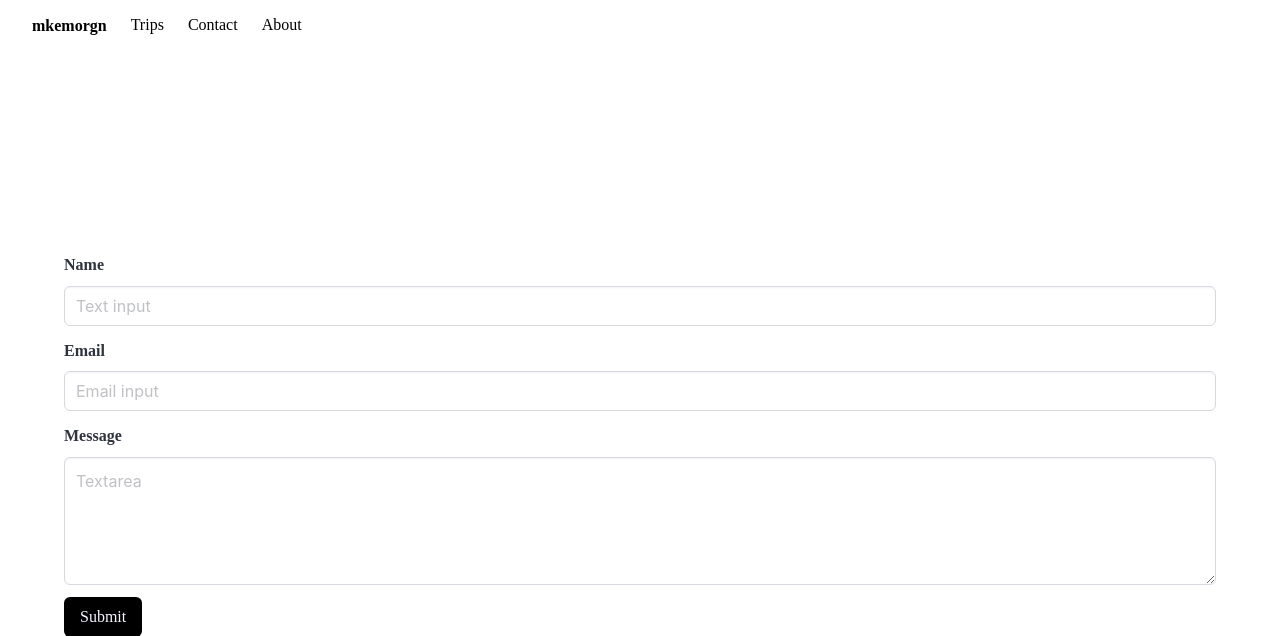
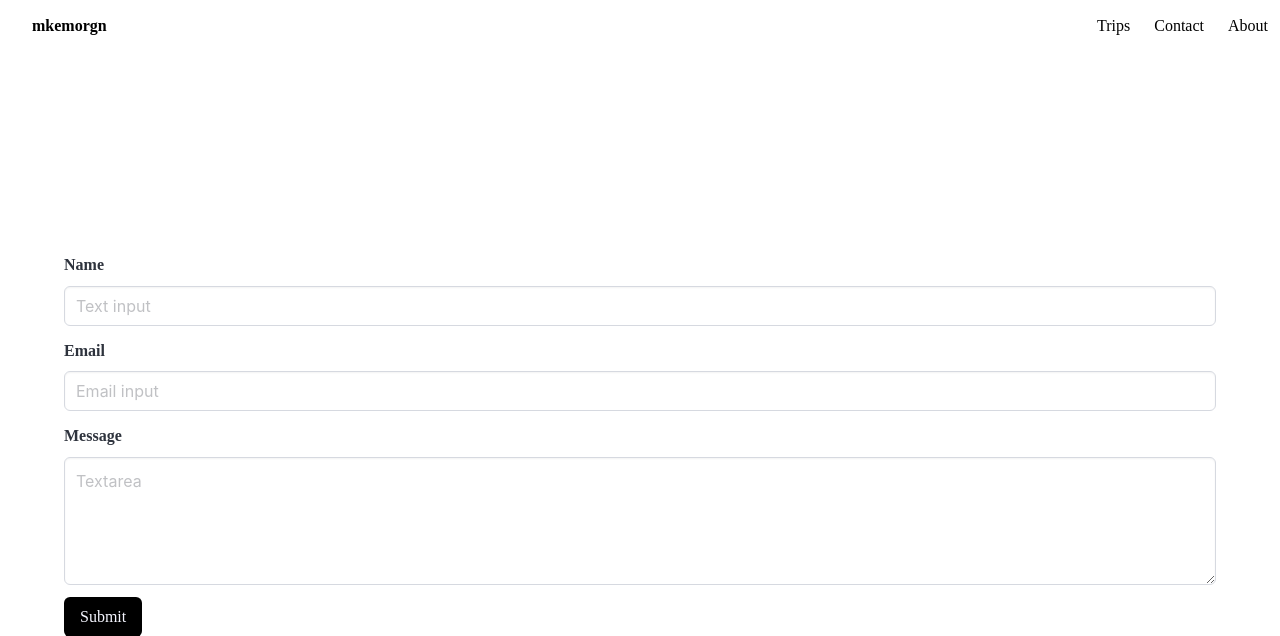
Before and after one commit to mkemorgn/mkemorgn.com-django, a Django app: page /contact/ in a window 1280 px wide. Shown: the top 636 px of the page. Run offline with Django 4.2, Linux system fonts and the light colour scheme; some libraries are stand-ins or nearby versions; some web fonts are replaced.

Commit message:
moved navbar items back to the right

```diff
--- a/mkemorgn_web/templates/navbar.html
+++ b/mkemorgn_web/templates/navbar.html
@@ -3,7 +3,7 @@
     <a class="navbar-item" id="nav-item" href="{% url 'index' %}">
         <strong>mkemorgn</strong>
     </a>
-    <a role="button" class="navbar-burger" aria-label="menu" aria-expanded="false" data-target="nav-bar">
+    <a role="button" class="navbar-burger" aria-label="menu" aria-expanded="false" data-target="navbar">
         <span aria-hidden="true"></span>
         <span aria-hidden="true"></span>
         <span aria-hidden="true"></span>
@@ -12,16 +12,16 @@
 
   </div>
 
-  <div id="nav-bar" class="navbar-menu">
-    <div class="navbar-start">
-      <a class="navbar-item" id="nav-item" href="{% url 'about' %}">
-        About
+  <div id="navbar" class="navbar-menu">
+    <div class="navbar-end">
+      <a class="navbar-item" id="nav-item" href="{% url 'trips' %}">
+        Trips
       </a>
       <a class="navbar-item" id="nav-item" href="{% url 'contact' %}">
         Contact
       </a>
-      <a class="navbar-item" id="nav-item" href="{% url 'trips' %}">
-        Trips
+      <a class="navbar-item" id="nav-item" href="{% url 'about' %}">
+        About
       </a>
     </div>
   </div>
--- a/static/style/style.css
+++ b/static/style/style.css
@@ -14,10 +14,6 @@
 
 .navbar-brand {
   padding-left: 20px;
-}
-
-#navbar {
-  display: block;
 }
 
 .navbar-start {
--- a/static/style/style.scss
+++ b/static/style/style.scss
@@ -25,9 +25,6 @@
 }
 .navbar-brand {
     padding-left: 20px;
-}
-#navbar {
-    display: block;
 }
 .navbar-start {
     display: block;
```
Also changed, not shown: 1 other file.
